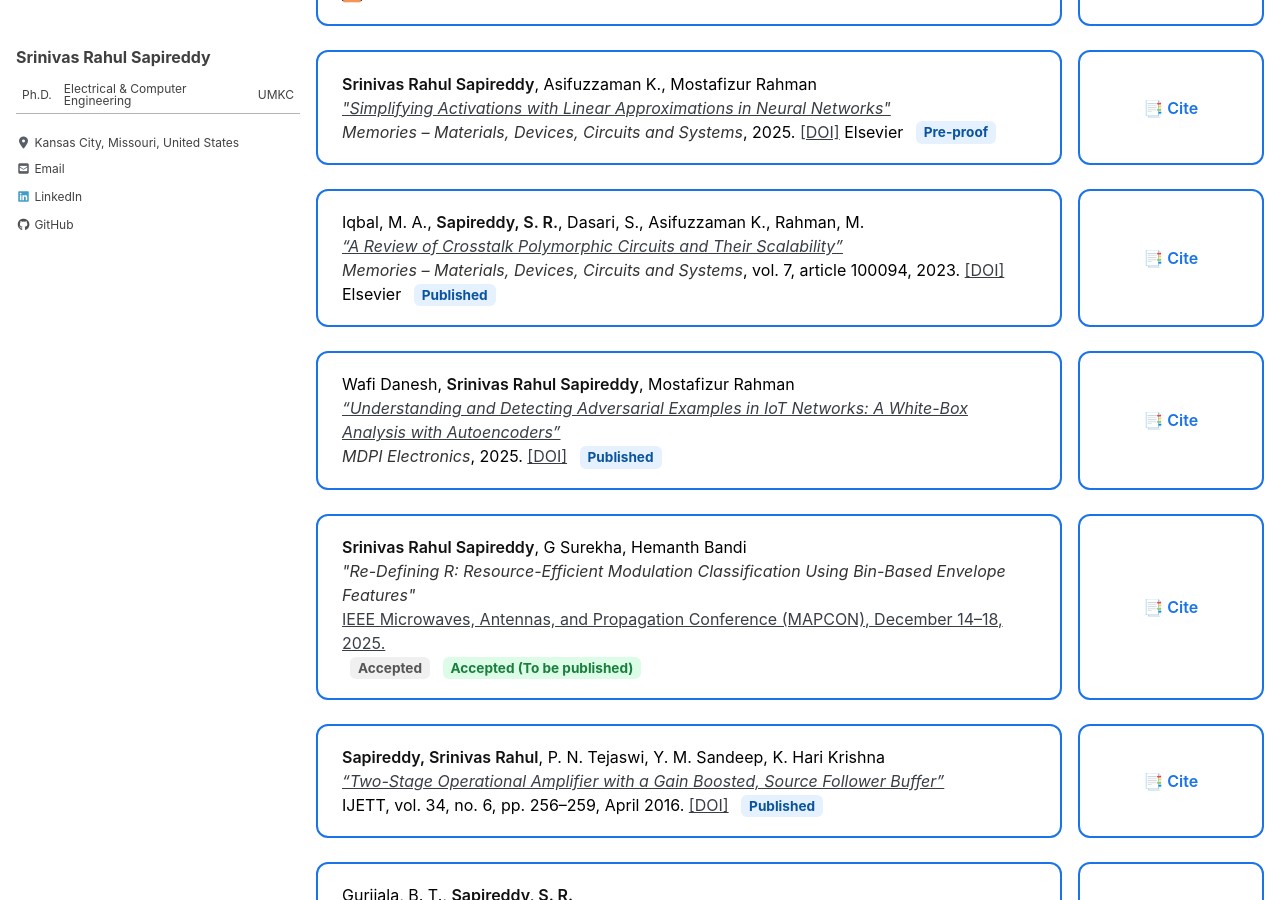
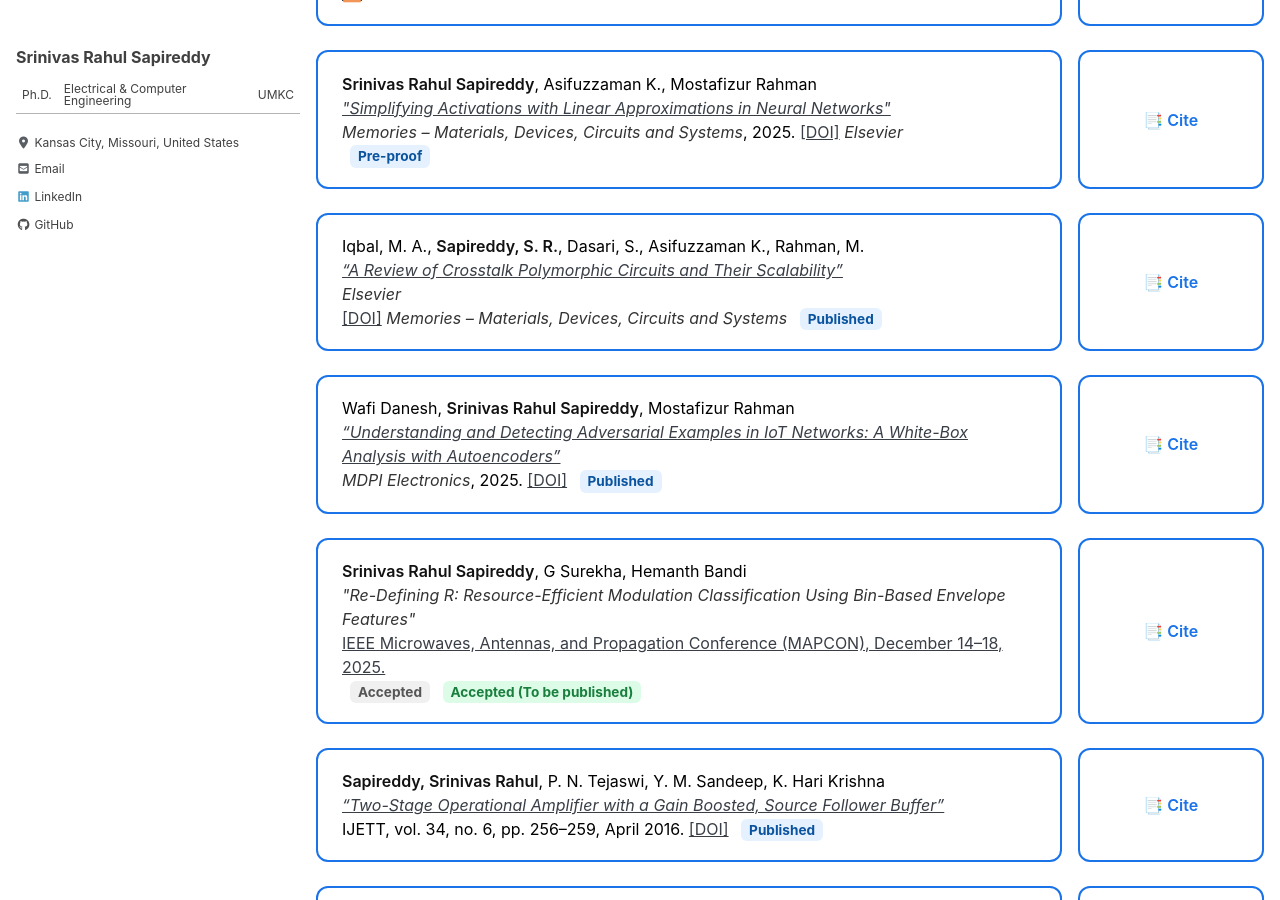
Before and after one commit to srsapireddy/srsapireddy.github.io, a Jekyll site: the page built from _pages/publications.md, in a window 1280 px wide and 900 px high, scrolled down 1177 px. Built offline with Jekyll 4.4.1, drawn with Linux system fonts in a browser that asks for light colours; cached includes are drawn as plain includes; nearby versions of some CDN libraries.

Commit message:
Update publications.md

```diff
--- a/_pages/publications.md
+++ b/_pages/publications.md
@@ -256,7 +256,7 @@ function copyCitation(id) {
         <em><a href="https://www.sciencedirect.com/science/article/pii/S2773064623000713" target="_blank">"Simplifying Activations with Linear Approximations in Neural Networks"</a></em><br>
       <em>Memories – Materials, Devices, Circuits and Systems</em>, 2025.
       <a href="https://www.sciencedirect.com/science/article/pii/S2773064625000143" target="_blank">[DOI]</a>
-      Elsevier
+      <em>Elsevier</em><br>
         <span class="status published">Pre-proof</span>
     </div>
       <div class="cite-box" onclick="copyCitation('cite5')">
@@ -268,9 +268,9 @@ function copyCitation(id) {
       <div class="pub-card">
       Iqbal, M. A., <strong>Sapireddy, S. R.</strong>, Dasari, S., Asifuzzaman K., Rahman, M.<br>
         <em><a href="https://www.sciencedirect.com/science/article/pii/S2773064623000713" target="_blank">“A Review of Crosstalk Polymorphic Circuits and Their Scalability”</a></em><br>
-      <em>Memories – Materials, Devices, Circuits and Systems</em>, vol. 7, article 100094, 2023.
+      <em>Elsevier</em><br>
       <a href="https://doi.org/10.1016/j.memori.2023.100094" target="_blank">[DOI]</a>
-        Elsevier
+        <em>Memories – Materials, Devices, Circuits and Systems</em>
       <span class="status published">Published</span>
     </div>
       <div class="cite-box" onclick="copyCitation('cite5')">
```
